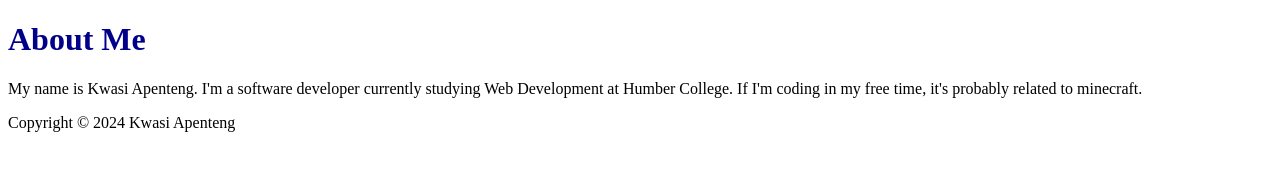
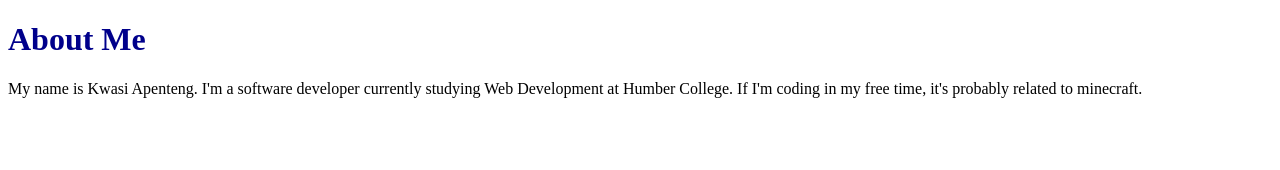
Before and after one commit to apentenk/HTTP5114-Deployment, a plain HTML site: page index.html in a window 1280 px wide. Drawn offline with Linux system fonts and the light colour scheme.

Commit message:
updated splash page

```diff
--- a/index.html
+++ b/index.html
@@ -11,7 +11,6 @@
     <h1>About Me</h1>
     <p> My name is Kwasi Apenteng. I'm a software developer currently studying Web Development at Humber College. If I'm
         coding in my free time, it's probably related to minecraft.</p>
-    <p> Copyright © 2024 Kwasi Apenteng </p>
 </body>
 
 </html>
```
